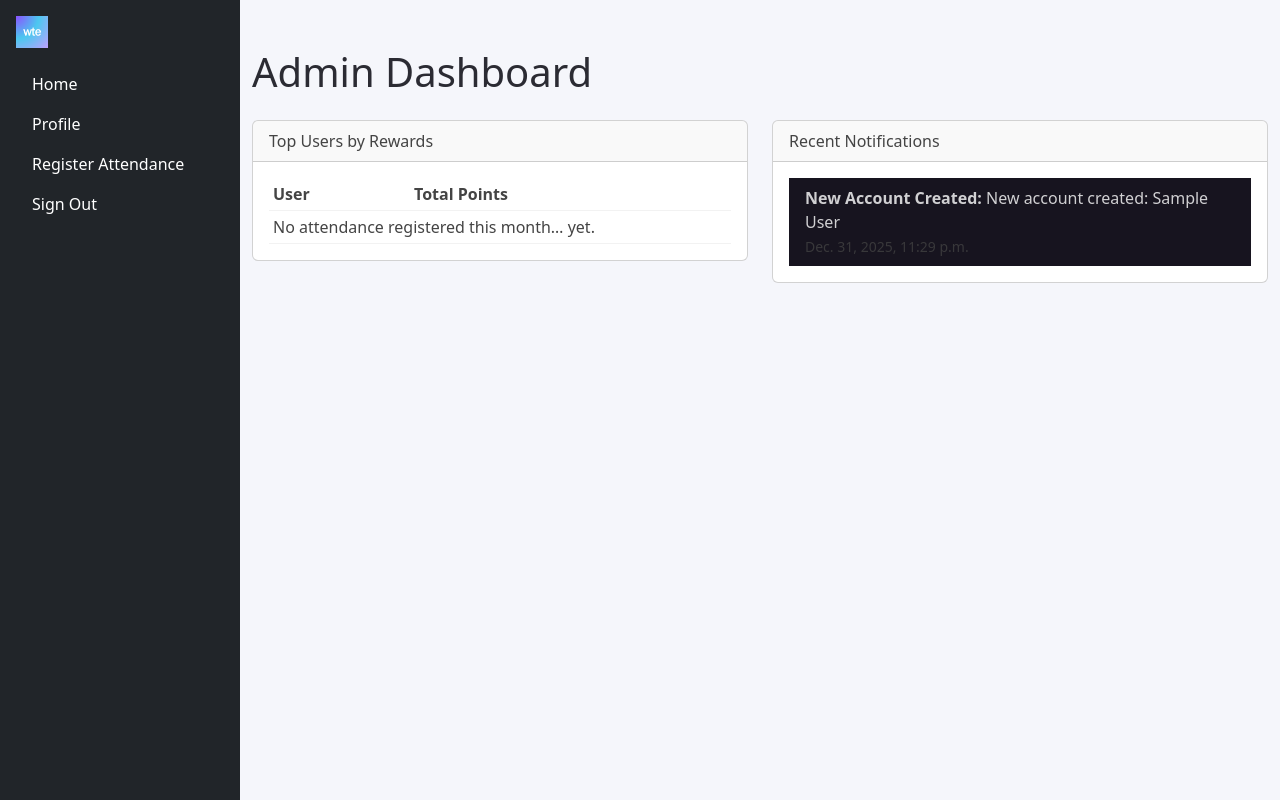
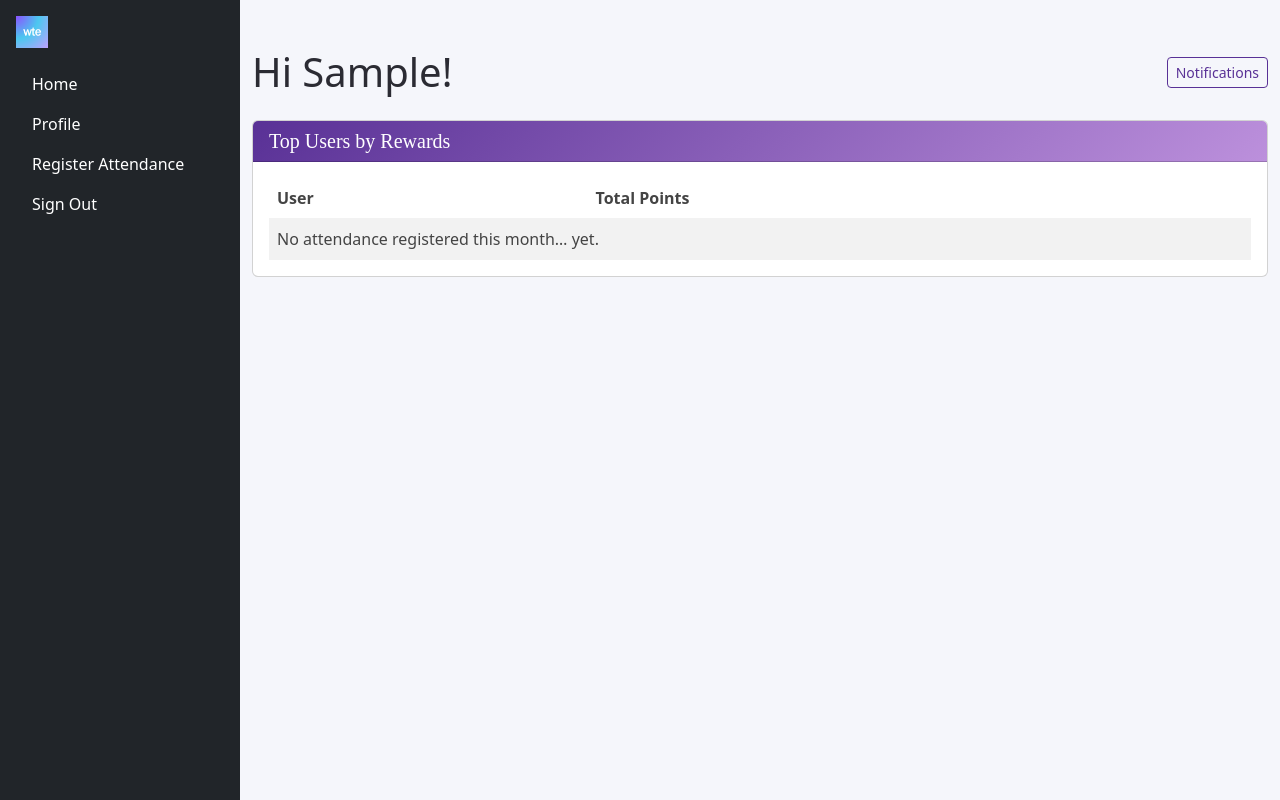
Before and after one commit to Fleurelle/wte_gamification, a Django app: page /staff/dashboard/ in a window 1280 px wide. Run offline with Django 5.2, Linux system fonts and the light colour scheme; the visitor is signed in with stand-in values (Sample User, id 1); data comes from the database, SQL or seed files in the repository; data that the repository does not hold is empty; some libraries are stand-ins or nearby versions.

Commit message:
design staff user dashboard

```diff
--- a/wte/templates/dashboard/staff-dashboard.html
+++ b/wte/templates/dashboard/staff-dashboard.html
@@ -3,17 +3,25 @@
 {% block content %}
 {% include "dashboard/navbar.html" %}
 <div class="main-with-sidebar">
+    <div class="dashboard-container">
         <div class="container py-5">
-        <h1 class="mb-4">Admin Dashboard</h1>
+            <div class="d-flex align-items-center justify-content-between mb-4">
+                <h1 class="mb-0">Hi {{ user.first_name }}!</h1>
+                <a href="{% url 'staff-notifications' %}" class="btn btn-sm btn-outline-primary">
+                    Notifications
+                </a>
+            </div>
 
-        <div class="row mb-4">
-            <div class="col-md-6 mb-3">
+            <div class="row">
+                <div class="events-attended-card col-12">
                     <div class="card">
-                    <div class="card-header">
-                        Top Users by Rewards
+                        <div
+                            class="card-header card-header-gradient-4 d-flex justify-content-between align-items-center">
+                            <h2 class="h5 mb-0">Top Users by Rewards</h2>
                         </div>
                         <div class="card-body">
-                        <table class="table table-sm mb-0">
+                            <div class="table-responsive">
+                                <table class="table table-striped mb-0">
                                     <thead>
                                         <tr>
                                             <th>User</th>
@@ -42,25 +50,6 @@
                             </div>
                         </div>
                     </div>
-
-            <div class="col-md-6 mb-3">
-                <div class="card">
-                    <div class="card-header">
-                        Recent Notifications
-                    </div>
-                    <div class="card-body">
-                        <ul class="list-group list-group-flush">
-                            {% for notification in notifications %}
-                            <li class="list-group-item">
-                                <strong>{{ notification.get_type_display }}:</strong>
-                                {{ notification.message }}<br>
-                                <small class="text-muted">{{ notification.created_at }}</small>
-                            </li>
-                            {% empty %}
-                            <li class="list-group-item">No notifications yet.</li>
-                            {% endfor %}
-                        </ul>
-                    </div>
                 </div>
             </div>
         </div>
@@ -69,8 +58,11 @@
 </div>
 {% endblock %}
 
+
 <!-- TODO
- 1 add notification icon that leads to notifications page
+ 1 add notification icon that leads to notifications page - DONE
  2 add 'show all' button to notifications table which will lead to staff-notifications/.
 There should be a max of 10 listed notification because I do not want this to scroll forever.
+3. Make it as pretty as the regular user dashboard - DONE
+4. pagination
   -->
```
Lines whose indentation alone changed are shown as unchanged.
